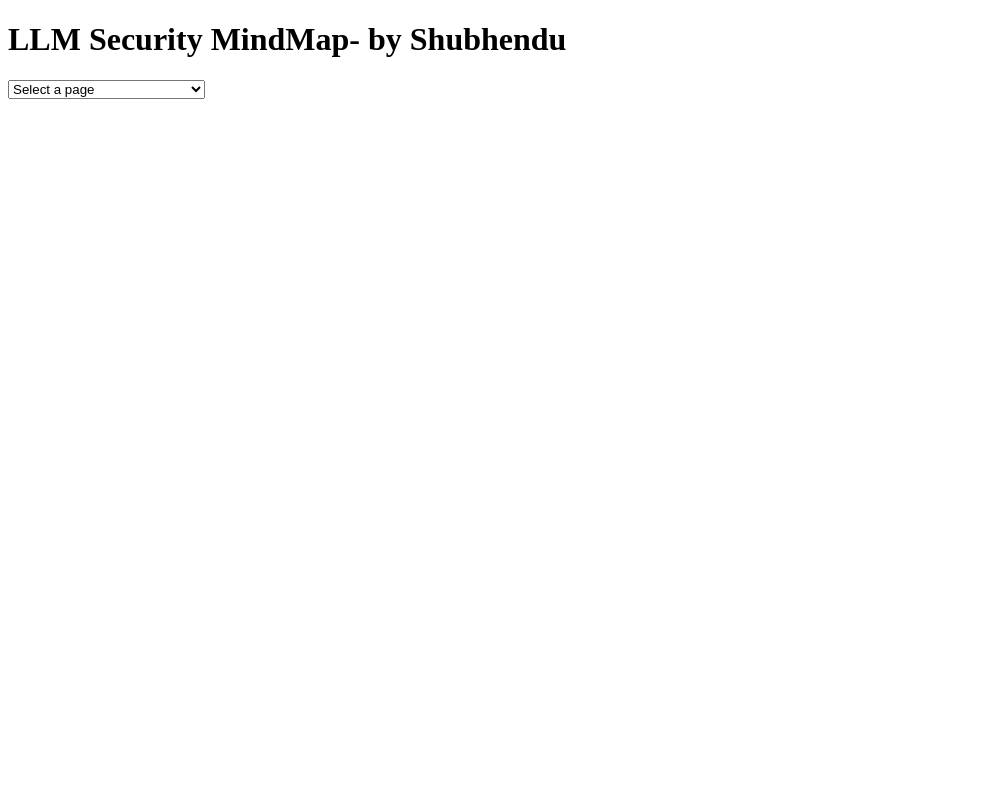
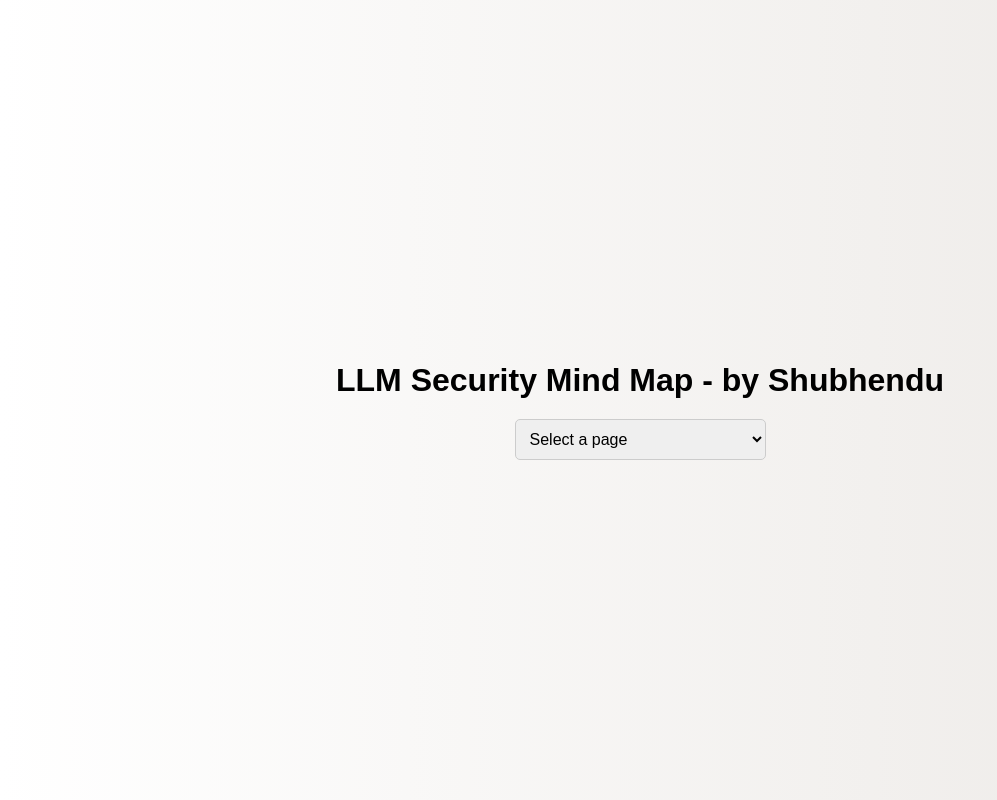
Before and after one commit to sivolko/ai-security-threats-control-navigator, a plain HTML site: page index.html in a window 1280 px wide. Shown: the whole page, without its empty margins (0-997 px from the left). Drawn offline with Linux system fonts and the light colour scheme.

Commit message:
Update index.html

```diff
--- a/index.html
+++ b/index.html
@@ -3,10 +3,66 @@
 <head>
   <meta charset="UTF-8">
   <meta name="viewport" content="width=device-width, initial-scale=1.0">
-  <title>LLM SecurityMindMap Navigator</title>
+  <title>LLM Security MindMap Navigator</title>
+  <style>
+    body {
+      font-family: Arial, sans-serif;
+      display: flex;
+      flex-direction: column;
+      align-items: center;
+      justify-content: center;
+      height: 100vh;
+      margin: 0;
+      background: linear-gradient(to right, #ece9e6, #ffffff);
+      animation: backgroundAnimation 10s infinite alternate;
+    }
+
+    h1 {
+      text-align: center;
+      margin-bottom: 20px;
+      font-size: 2em;
+      animation: fadeIn 2s ease-in-out;
+    }
+
+    select {
+      font-size: 1em;
+      padding: 10px;
+      border-radius: 5px;
+      border: 1px solid #ccc;
+      animation: fadeIn 2s ease-in-out 1s;
+    }
+
+    @keyframes backgroundAnimation {
+      from {
+        background: linear-gradient(to right, #ece9e6, #ffffff);
+      }
+      to {
+        background: linear-gradient(to right, #ffffff, #ece9e6);
+      }
+    }
+
+    @keyframes fadeIn {
+      from {
+        opacity: 0;
+      }
+      to {
+        opacity: 1;
+      }
+    }
+
+    /* Media Queries */
+    @media (max-width: 600px) {
+      h1 {
+        font-size: 1.5em;
+      }
+      select {
+        font-size: 0.8em;
+      }
+    }
+  </style>
 </head>
 <body>
-  <h1>LLM Security MindMap- by Shubhendu </h1>
+  <h1>LLM Security Mind Map - by Shubhendu</h1>
   <select onchange="location = this.value;">
     <option value="">Select a page</option>
     <option value="AI-security-threats-navigator.html">AI Security Threats Navigator</option>
```
